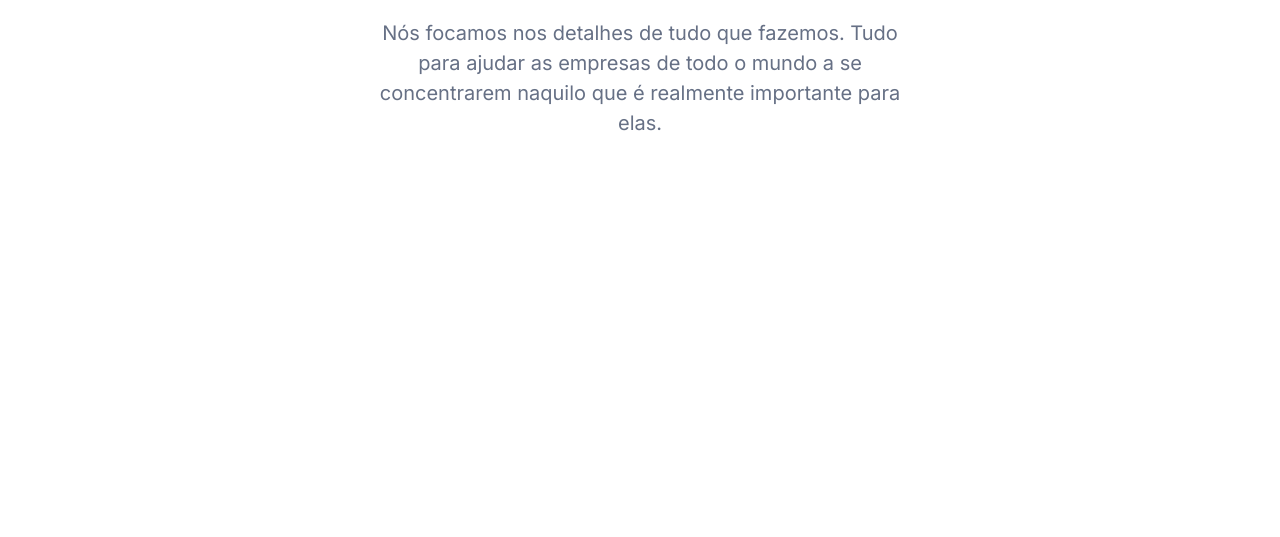
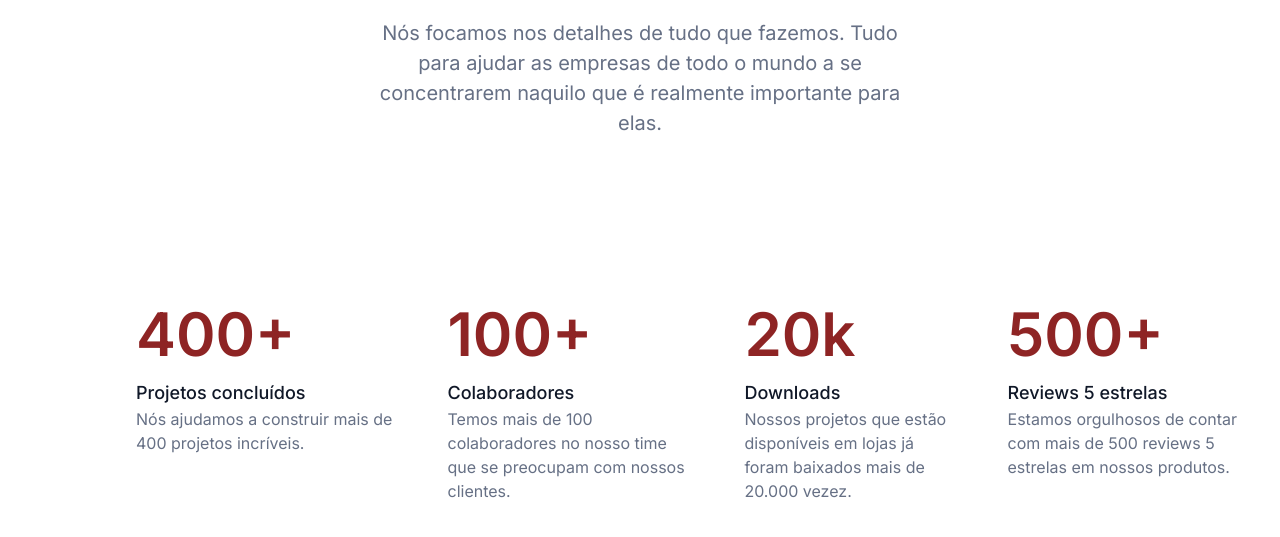
Before and after one commit to DanniHimouto/operation-contracts, a plain HTML site: page index.html in a window 1280 px wide. Shown: the part 415-952 px from the top of the page. Before the commit the page ends 800 px from the top, so only its background shows below. Drawn offline with Linux system fonts and the light colour scheme.

Commit message:
metricas feitas

```diff
--- /dev/null
+++ b/css/metricas.css
@@ -0,0 +1,31 @@
+.container__metricas {
+    display: flex;
+    justify-content: space-between;
+    margin: 7.5em;
+}
+
+.metrica__cont {
+    padding: 0 1em;
+}
+
+.titulo__metrica {
+    font-weight: 600;
+    font-size: 60px;
+    line-height: 72px;
+    color: var(--vermelho);
+    margin-right: 2em;
+}
+
+.subtitulo__metrica {
+    font-weight: 500;
+    font-size: 18px;
+    line-height: 28px;
+    padding-top: 0.5em;
+    color: var(--azul-black);
+}
+
+.texto__metrica {
+    line-height: 24px;
+    color: var(--cinza);
+    padding-right: 1em;
+}
--- a/css/style.css
+++ b/css/style.css
@@ -1,5 +1,6 @@
 @import url(/css/header.css);
 @import url(/css/banner.css);
+@import url(/css/metricas.css);
 
 :root {
     --fonte-principal: "Inter";
--- a/index.html
+++ b/index.html
@@ -50,5 +50,28 @@
             <p class="banner__texto">Nós focamos nos detalhes de tudo que fazemos. Tudo para ajudar as empresas de todo o mundo a se concentrarem naquilo que é realmente importante para elas.</p>
         </div>
     </section>
+
+    <section class="container__metricas">
+        <div class="metrica__cont">
+            <h1 class="titulo__metrica">400+</h1>
+            <h2 class="subtitulo__metrica">Projetos concluídos</h2>
+            <p class="texto__metrica">Nós ajudamos a construir mais de 400 projetos incríveis.</p>
+        </div>
+        <div class="metrica__cont">
+            <h1 class="titulo__metrica">100+</h1>
+            <h2 class="subtitulo__metrica">Colaboradores</h2>
+            <p class="texto__metrica">Temos mais de 100 colaboradores no nosso time que se preocupam com nossos clientes.</p>
+        </div>
+        <div class="metrica__cont">
+            <h1 class="titulo__metrica">20k</h1>
+            <h2 class="subtitulo__metrica">Downloads</h2>
+            <p class="texto__metrica">Nossos projetos que estão disponíveis em lojas já foram baixados mais de 20.000 vezez.</p>
+        </div>
+        <div class="metrica__cont">
+            <h1 class="titulo__metrica">500+</h1>
+            <h2 class="subtitulo__metrica">Reviews 5 estrelas</h2>
+            <p class="texto__metrica">Estamos orgulhosos de contar com mais de 500 reviews 5 estrelas em nossos produtos.</p>
+        </div>
+    </section>
 </body>
 </html>
```
